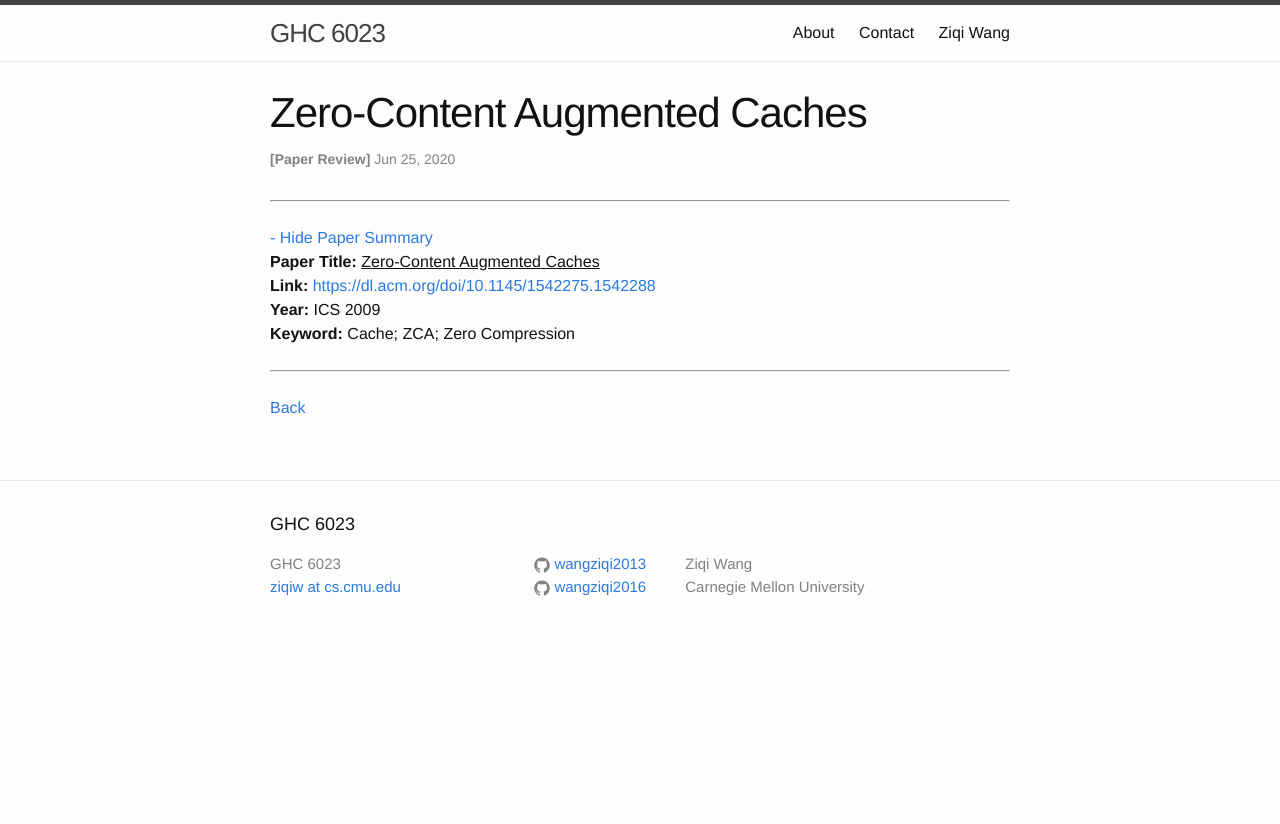
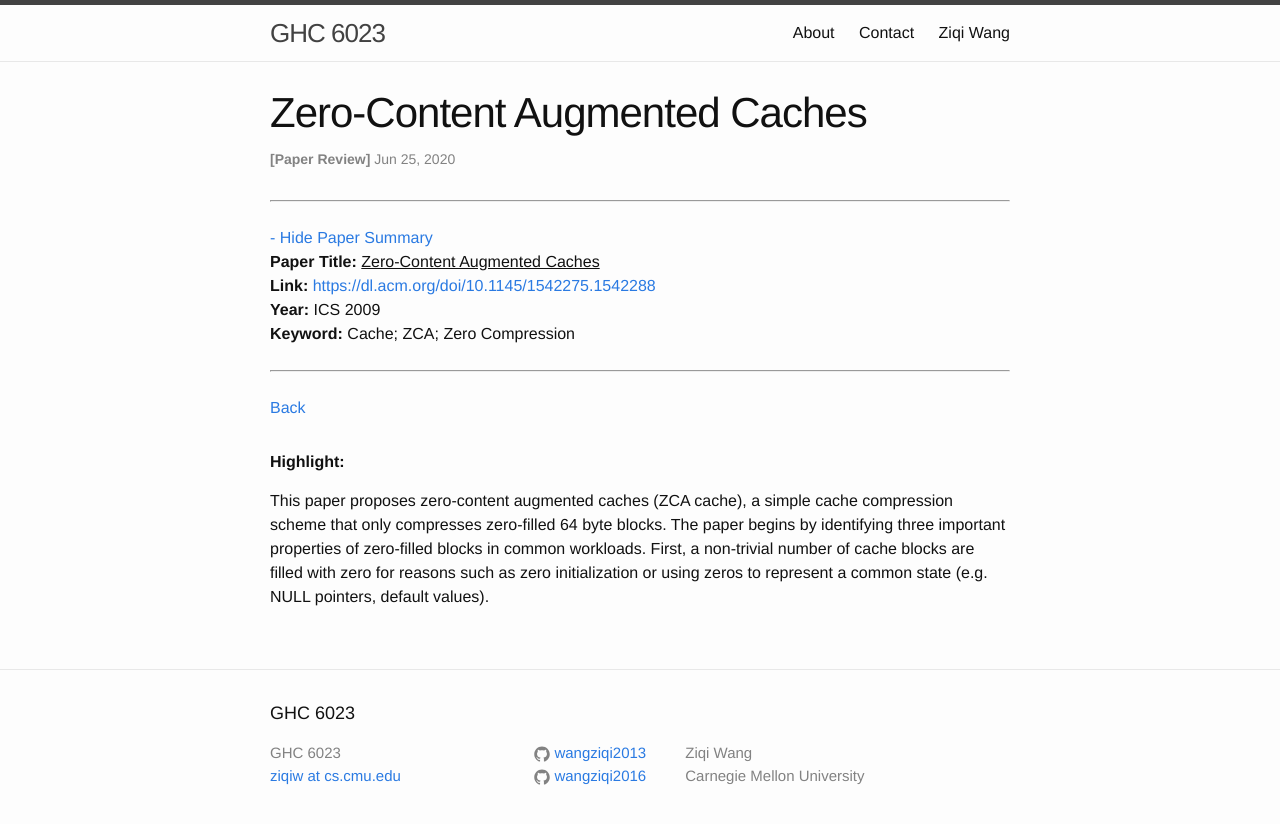
Before and after one commit to wangziqi2013/wangziqi2013.github.io, a Jekyll site: the page built from _posts/2020-06-25-zca.markdown, in a window 1280 px wide. Shown: the top 824 px of the page. Built offline with Jekyll 4.4.1, drawn with Linux system fonts in a browser that asks for light colours.

Commit message:
Adding motivation

```diff
--- a/_posts/2020-06-25-zca.markdown
+++ b/_posts/2020-06-25-zca.markdown
@@ -12,3 +12,10 @@ htm_cd:
 htm_cr:
 version_mgmt:
 ---
+
+**Highlight:**
+
+This paper proposes zero-content augmented caches (ZCA cache), a simple cache compression scheme that only compresses
+zero-filled 64 byte blocks. The paper begins by identifying three important properties of zero-filled blocks in
+common workloads. First, a non-trivial number of cache blocks are filled with zero for reasons such as zero initialization
+or using zeros to represent a common state (e.g. NULL pointers, default values).
```
